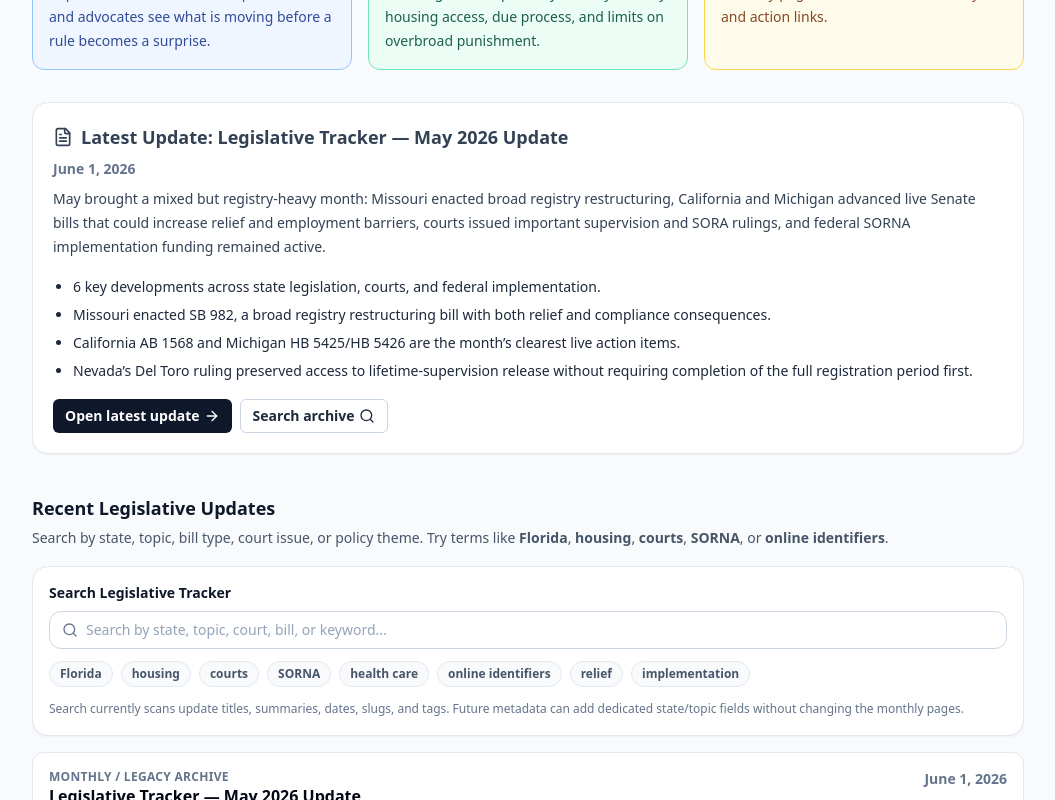
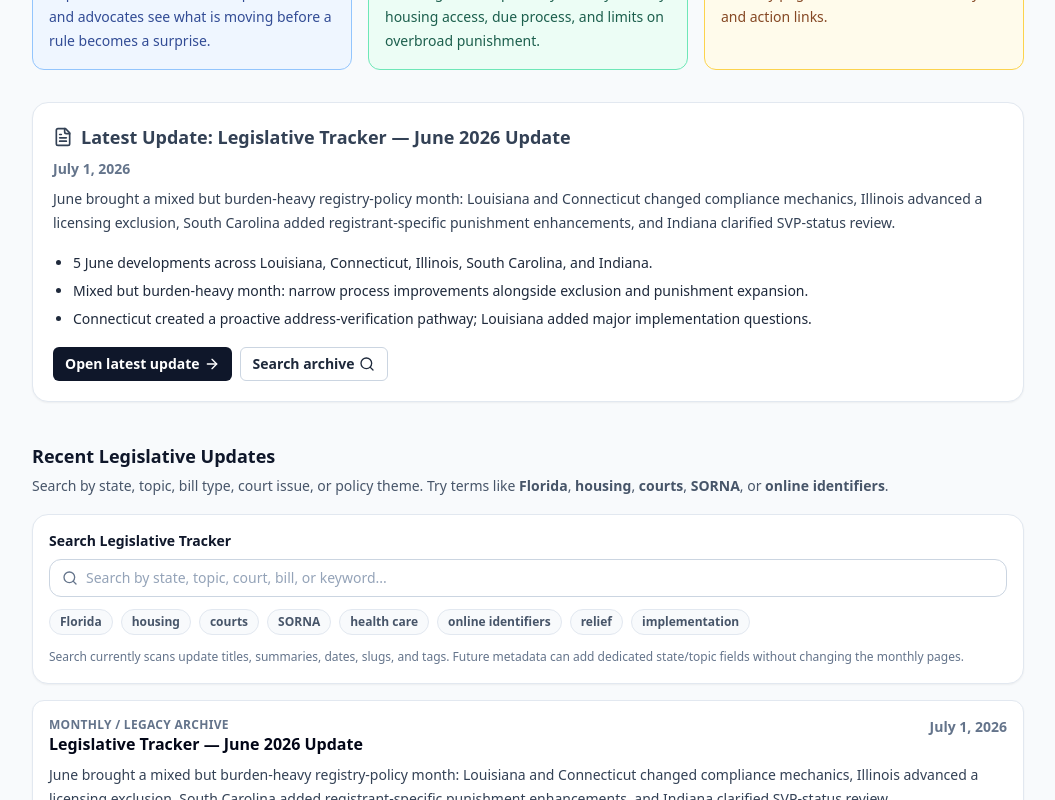
Before and after one commit to projectsolarrecon/Solar, a React (Vite) app: page /resources/legislative-tracker in a window 1280 px wide. Shown: the part 680-1480 px from the top of the page, without its empty margins (112-1167 px from the left). Built offline with nearby package versions, Linux system fonts and the light colour scheme.

Commit message:
Update legislativeUpdates.ts

```diff
--- a/src/data/legislativeUpdates.ts
+++ b/src/data/legislativeUpdates.ts
@@ -12,6 +12,14 @@ export type LegislativeUpdateMeta = {
 };
 
 export const legislativeUpdates: LegislativeUpdateMeta[] = [
+{
+  date: "July 1, 2026",
+  title: "Legislative Tracker — June 2026 Update",
+  slug: "2026-07-01",
+  summary:
+    "June brought a mixed but burden-heavy registry-policy month: Louisiana and Connecticut changed compliance mechanics, Illinois advanced a licensing exclusion, South Carolina added registrant-specific punishment enhancements, and Indiana clarified SVP-status review.",
+  tags: ["state", "courts", "implementation", "employment", "compliance"],
+},
 {
   date: "June 1, 2026",
   title: "Legislative Tracker — May 2026 Update",
```
